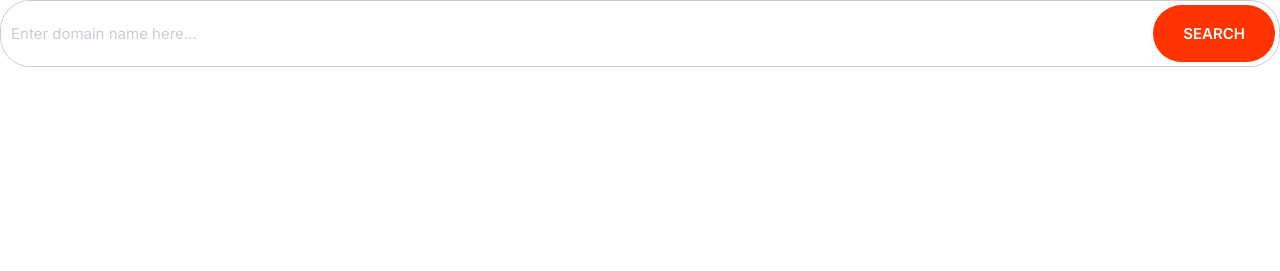
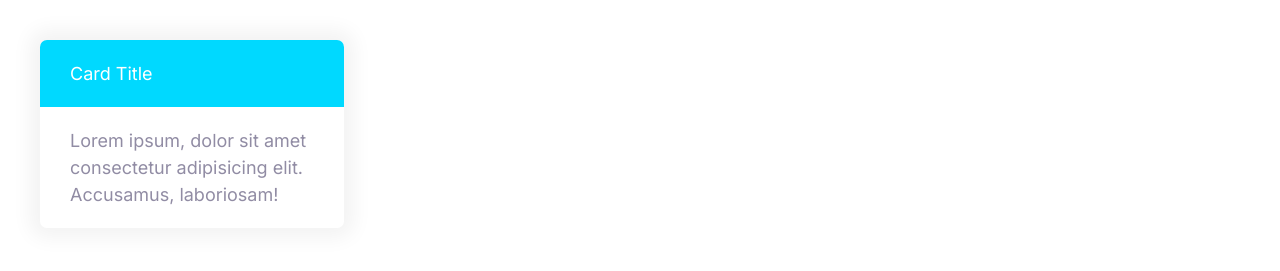
Before and after one commit to kim-atkinson/moshify, a plain HTML site: page index.html in a window 1280 px wide. Drawn offline with Linux system fonts and the light colour scheme.

Commit message:
Built card components.

```diff
--- a/css/styles.css
+++ b/css/styles.css
@@ -297,3 +297,29 @@ a {
     font-size: 1.5rem;
   }
 }
+
+/* Cards */
+
+/* don't want to apply a width, because the width should be fluid and flexible and the size should be determined by its container */
+
+.card {
+  border-radius: 7px;
+  box-shadow: 0 0 20px 10px #f3f3f3;
+  /* round corners disappear from header(and body?) element because it is overflowing from the container. so it becomes necessary to det to overflow hidden */
+  overflow: hidden;
+}
+
+.card__header,
+.card__body {
+  padding: 2rem 3rem;
+}
+
+.card--primary .card__header {
+  background: var(--color-primary);
+  color: #ffffff;
+}
+
+.card--secondary .card__header {
+  background: var(--color-secondary);
+  color: #ffffff;
+}
--- a/index.html
+++ b/index.html
@@ -15,13 +15,15 @@
     <link rel="stylesheet" href="css/styles.css" />
   </head>
   <body>
-    <div class="input-group">
-      <input
-        type="text"
-        class="input"
-        placeholder="Enter domain name here..."
-      />
-      <button class="btn btn--accent">Search</button>
+    <div style="width: 30%; padding: 4rem">
+      <div class="card card--secondary">
+        <!-- double underscore because the header is an element inside the block, can't exist outside the block/outside component -->
+        <header class="card__header">Card Title</header>
+        <div class="card__body">
+          Lorem ipsum, dolor sit amet consectetur adipisicing elit. Accusamus,
+          laboriosam!
+        </div>
+      </div>
     </div>
   </body>
 </html>
```
Also changed, not shown: components/cards.html (added, +12 -0 lines).
